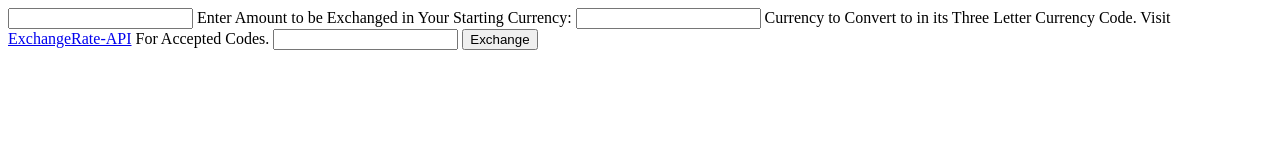
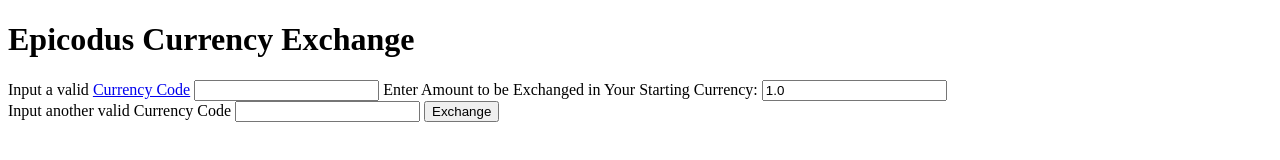
Before and after one commit to kaisama92/currency-exchanger, a plain HTML site: page src/index.html in a window 1280 px wide. Drawn offline with Linux system fonts and the light colour scheme.

Commit message:
update index.html to correctly handle two Currency Code inputs.

```diff
--- a/src/index.html
+++ b/src/index.html
@@ -6,12 +6,16 @@
   </head>
 
   <body class="centered">
+
+    <h1 class="header">Epicodus Currency Exchange</h1>
+
     <form>
-      <label for="isoCode1"></label>
+      <label for="isoCode1">Input a valid <a href="https://www.exchangerate-api.com/docs/supported-currencies">Currency Code</a></label>
       <input type="text" id="isoCode1" maxlength="3">
       <label for="amount">Enter Amount to be Exchanged in Your Starting Currency:</label>
-      <input type="number" min="0" id="amount" name="amount">
-      <label for="isoCode2">Currency to Convert to in its Three Letter Currency Code. Visit <a href="https://www.exchangerate-api.com/docs/supported-currencies">ExchangeRate-API</a> For Accepted Codes.</label>
+      <input type="number" min="0.01" placeholder="1.0" value="1.0" step="0.01" id="amount" name="amount">
+      <br>
+      <label for="isoCode2">Input another valid Currency Code</label>
       <input id="isoCode2" type="text" maxlength="3">
       <button type="submit">Exchange</button>
     </form>
```
